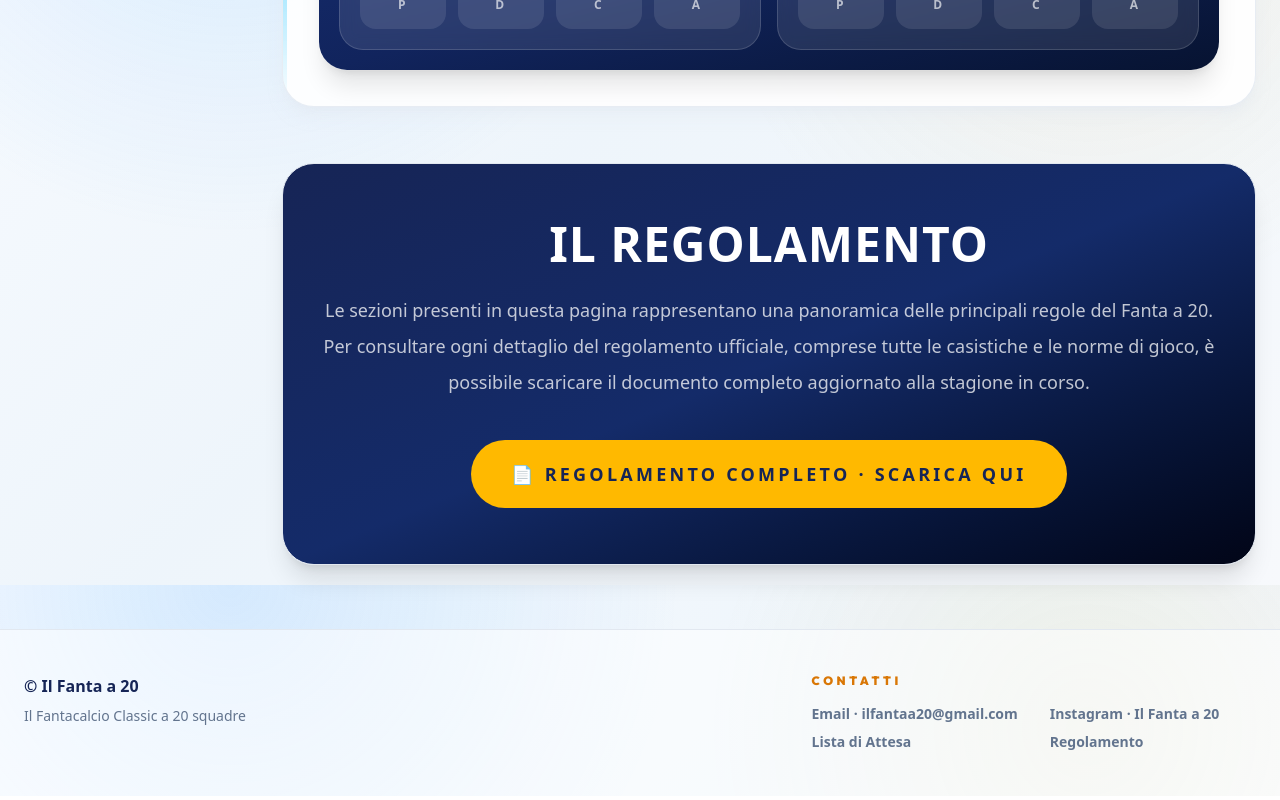
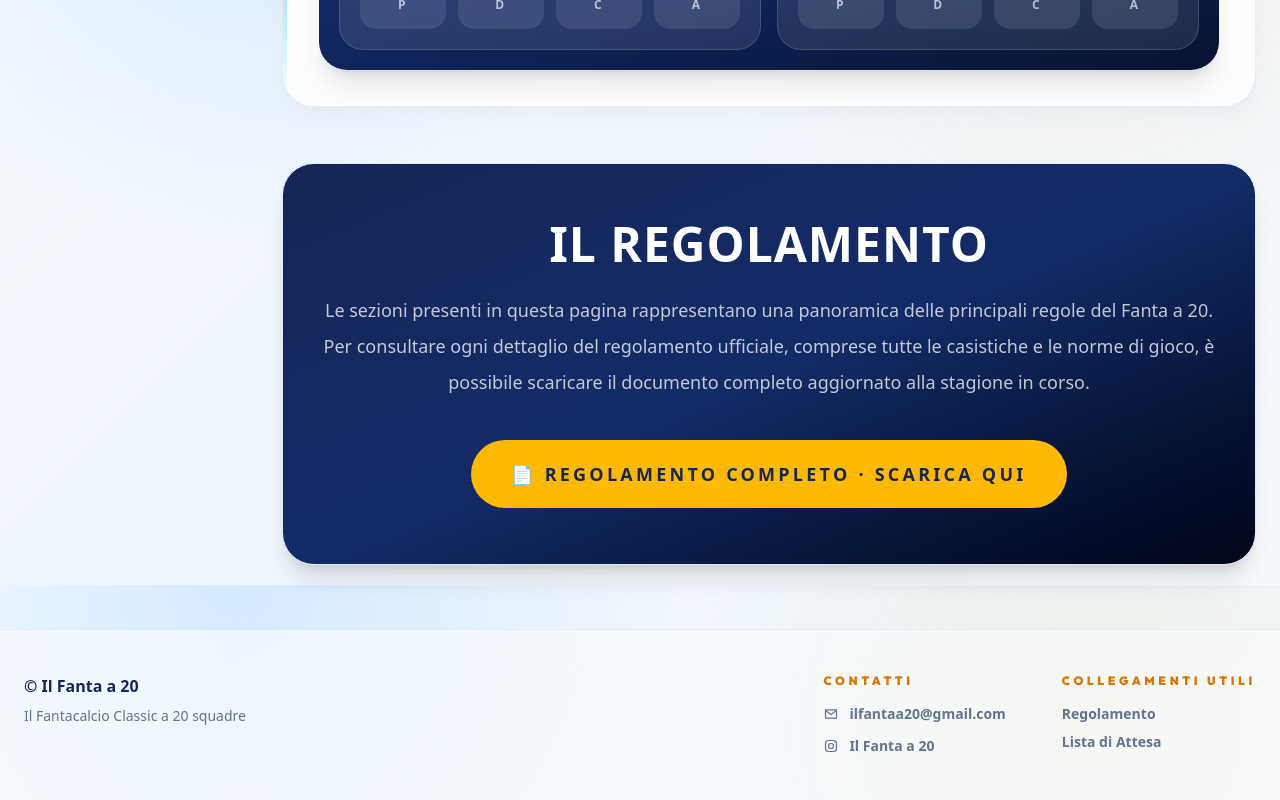
Before and after one commit to FedericoRavenna4/il-fanta-a-20, a Next.js app: page /regolamento in a window 1280 px wide. Shown: the part 1015-1815 px from the top of the page. Built offline with nearby package versions, Linux system fonts and the light colour scheme.

Commit message:
modifiche

```diff
--- a/src/app/components/Footer.tsx
+++ b/src/app/components/Footer.tsx
@@ -3,18 +3,36 @@ import Link from "next/link";
 export default function Footer() {
   return (
     <footer className="mt-auto border-t border-slate-200 bg-white/55">
-      <div className="mx-auto grid max-w-7xl gap-8 px-4 py-9 text-slate-500 sm:grid-cols-[1fr_auto] sm:px-6 sm:py-11">
+      <div className="mx-auto grid max-w-7xl gap-8 px-4 py-9 text-slate-500 sm:grid-cols-2 sm:px-6 sm:py-11 lg:grid-cols-[1fr_auto_auto] lg:gap-14">
         <div>
           <p className="font-black text-blue-950">© Il Fanta a 20</p>
           <p className="mt-2 text-sm">Il Fantacalcio Classic a 20 squadre</p>
         </div>
         <div>
           <p className="section-eyebrow">Contatti</p>
-          <div className="mt-4 grid gap-2 text-sm font-semibold sm:grid-cols-2 sm:gap-x-8">
-            <a href="mailto:ilfantaa20@gmail.com" className="transition hover:text-blue-950">Email · ilfantaa20@gmail.com</a>
-            <a href="https://www.instagram.com/ilfantaa20/" target="_blank" rel="noreferrer" className="transition hover:text-blue-950">Instagram · Il Fanta a 20</a>
+          <div className="mt-4 grid gap-3 text-sm font-semibold">
+            <a href="mailto:ilfantaa20@gmail.com" className="group flex items-center gap-2.5 transition hover:text-blue-950">
+              <svg aria-hidden="true" viewBox="0 0 24 24" className="h-4 w-4 shrink-0 fill-none stroke-current stroke-[1.8] transition group-hover:text-sky-600">
+                <path d="M3.75 5.75h16.5v12.5H3.75z" />
+                <path d="m4.5 7 7.5 5.75L19.5 7" />
+              </svg>
+              <span>ilfantaa20@gmail.com</span>
+            </a>
+            <a href="https://www.instagram.com/ilfantaa20/" target="_blank" rel="noreferrer" className="group flex items-center gap-2.5 transition hover:text-blue-950">
+              <svg aria-hidden="true" viewBox="0 0 24 24" className="h-4 w-4 shrink-0 fill-none stroke-current stroke-[1.8] transition group-hover:text-sky-600">
+                <rect x="3.75" y="3.75" width="16.5" height="16.5" rx="4.5" />
+                <circle cx="12" cy="12" r="3.75" />
+                <circle cx="17.5" cy="6.5" r=".75" className="fill-current stroke-none" />
+              </svg>
+              <span>Il Fanta a 20</span>
+            </a>
+          </div>
+        </div>
+        <div>
+          <p className="section-eyebrow">Collegamenti utili</p>
+          <div className="mt-4 grid gap-2 text-sm font-semibold">
+            <Link href="/regolamento" className="transition hover:text-blue-950">Regolamento</Link>
             <Link href="/lista-attesa" className="transition hover:text-blue-950">Lista di Attesa</Link>
-            <Link href="/regolamento" className="transition hover:text-blue-950">Regolamento</Link>
           </div>
         </div>
       </div>
--- a/src/app/emblemi/page.tsx
+++ b/src/app/emblemi/page.tsx
@@ -46,7 +46,7 @@ export default function EmblemiPage() {
       <div className="relative mx-auto max-w-[90rem] px-4 pb-12 pt-7 sm:px-5 sm:pb-16 sm:pt-10 lg:px-8 lg:pb-20 lg:pt-12">
         <header className="mb-6 max-w-4xl border-b border-slate-300/70 pb-5 sm:mb-8 sm:pb-6">
           <p className="section-eyebrow">Archivio degli emblemi</p>
-          <h1 className="font-onder-title font-onder-title-mobile-compact mt-2 text-blue-950">
+          <h1 className="font-onder-title font-onder-title-mobile-compact mt-2 flex flex-col gap-[0.18em] text-blue-950 sm:block">
             <span className="block sm:inline">La collezione</span><span className="block sm:ml-1 sm:inline">ufficiale</span>
           </h1>
           <p className="mt-3 text-[13px] font-semibold leading-5 text-slate-500 sm:text-base sm:leading-7">
--- a/src/app/gioca/page.tsx
+++ b/src/app/gioca/page.tsx
@@ -39,7 +39,7 @@ export default async function GiocaPage({
           <div className="relative">
             <div>
               <p className="section-eyebrow">
-                Il Fanta a 20 · Arcade Room
+                Arcade Room
               </p>
               <h1 className="font-onder-title mt-2.5 break-words text-3xl uppercase text-blue-950 sm:mt-4 sm:text-5xl lg:text-7xl">
                 La Sala Giochi
--- a/src/app/page.tsx
+++ b/src/app/page.tsx
@@ -209,7 +209,7 @@ export default async function Home() {
         <div className="relative grid grid-cols-1 items-center gap-y-4 sm:gap-12">
           <div className="contents sm:block">
             <p className="section-eyebrow order-1 col-span-2">Il portale ufficiale</p>
-            <h1 className="font-onder-hero order-2 mt-0 flex w-fit max-w-full flex-col items-start gap-[0.3em] text-[clamp(1.2rem,3.8vw,3rem)] text-blue-950 sm:mt-6">
+            <h1 className="font-onder-hero order-2 mt-0 flex w-fit max-w-full flex-col items-start gap-[0.3em] text-[1.1rem] text-blue-950 sm:mt-6 sm:text-[clamp(1.2rem,3.8vw,3rem)]">
               <span className="block whitespace-nowrap">NON E&apos; SOLO</span>
               <span className="block whitespace-nowrap">FANTACALCIO.</span>
               <span className="block whitespace-nowrap text-blue-700">E&apos; IL FANTA A 20</span>
@@ -244,9 +244,9 @@ export default async function Home() {
                   <h3 className="break-words text-lg font-black uppercase leading-tight sm:max-w-48 sm:text-2xl">{team.nome}</h3>
                   <p className="mt-1.5 text-[10px] font-bold uppercase tracking-[0.14em] text-white/45 sm:mt-3 sm:text-xs">{team.legaAttuale}</p>
                   {emblemi.length > 0 && (
-                    <div className="mt-2 flex items-center gap-1 sm:mt-3">
-                      {emblemi.map((emblema, index) => (
-                        <span key={emblema.id} className={`relative flex h-9 w-9 items-center justify-center sm:h-10 sm:w-10 ${index >= 3 ? "sm:hidden" : ""}`}>
+                    <div className="mt-2 grid w-full grid-cols-6 justify-items-center sm:mt-3 sm:w-[13.5rem]">
+                      {emblemi.map((emblema) => (
+                        <span key={emblema.id} className="relative flex h-9 w-9 items-center justify-center sm:h-8 sm:w-8">
                           <span className={`pointer-events-none absolute h-8 w-8 rounded-full blur-lg sm:h-7 sm:w-7 ${PALETTE_EMBLEMI[emblema.categoria].glow}`} />
                           <Image src={emblema.immagine} alt={emblema.nome} width={42} height={42} className="relative max-h-full max-w-full object-contain drop-shadow-[0_7px_9px_rgba(0,0,0,.35)]" />
                         </span>
@@ -297,14 +297,14 @@ export default async function Home() {
           <div className="pointer-events-none absolute -right-24 -top-28 h-72 w-72 rounded-full bg-sky-300/20 blur-[85px]" />
           <div className="relative min-w-0">
             <p className="section-eyebrow">Archivio degli emblemi</p>
-            <h2 className="font-onder-title mt-2 text-blue-950"><span className="block sm:inline">La collezione</span><span className="block sm:ml-1 sm:inline">ufficiale</span></h2>
+            <h2 className="font-onder-title mt-2 flex flex-col gap-[0.18em] text-blue-950 sm:block"><span className="block sm:inline">La collezione</span><span className="block sm:ml-2 sm:inline">ufficiale</span></h2>
             <p className="mt-2 max-w-xl text-xs font-semibold leading-5 text-slate-500 sm:text-sm sm:leading-6">Scopri rarità, traguardi e record da sbloccare nel mondo Fanta a 20</p>
             <span className="mt-4 hidden min-h-11 items-center rounded-xl border border-blue-950/15 bg-white/55 px-4 text-[9px] font-black uppercase tracking-[0.13em] text-blue-950 shadow-sm backdrop-blur transition duration-300 group-hover:border-blue-950/30 group-hover:bg-white sm:inline-flex sm:px-5 sm:text-[10px]">
               Visualizza tutta la collezione ufficiale →
             </span>
           </div>
 
-          <div className="relative mt-4 grid grid-cols-5 items-center gap-2 border-t border-blue-950/10 pt-4 sm:mt-0 sm:gap-4 sm:border-l sm:border-t-0 sm:pl-8 sm:pt-0 lg:mt-6 lg:border-l-0 lg:pl-0 lg:pt-4">
+          <div className="relative mt-4 grid grid-cols-5 items-center gap-2 border-t border-blue-950/10 pt-4 sm:mt-0 sm:gap-4 sm:border-l sm:border-t-0 sm:pl-8 sm:pt-0 lg:mt-10 lg:border-l-0 lg:pl-0 lg:pt-4">
             {emblemiVetrina.map((emblema) => {
               const palette = PALETTE_EMBLEMI[emblema.categoria];
               return (
@@ -398,7 +398,7 @@ export default async function Home() {
           <div className="absolute right-0 top-1/2 h-80 w-80 -translate-y-1/2 rounded-full bg-sky-400/15 blur-3xl" />
           <div className="relative flex flex-col gap-9 lg:flex-row lg:items-center lg:justify-between">
             <div className="max-w-3xl"><p className="section-eyebrow">Le regole del gioco</p><h2 className="font-onder-title mt-2 text-3xl uppercase sm:mt-3 sm:text-5xl">Il regolamento</h2><p className="mt-3 text-sm font-semibold leading-5 text-slate-500 sm:mt-5 sm:text-lg sm:leading-7">Ogni grande competizione vive di regole all’altezza delle sue ambizioni. Scopri il sistema che governa aste, rose, mercato e tornei e rende ogni scelta decisiva.</p></div>
-            <span className="relative inline-flex w-fit shrink-0 items-center overflow-hidden rounded-full border border-blue-950/15 bg-white/60 px-6 py-3 text-xs font-black uppercase tracking-[0.16em] shadow-sm transition duration-300 group-hover:border-blue-950/30 group-hover:bg-white"><span className="relative">Consulta il regolamento</span></span>
+            <span className="relative inline-flex w-fit shrink-0 items-center overflow-hidden rounded-full border border-blue-950/15 bg-white/60 px-6 py-3 text-xs font-black uppercase tracking-[0.16em] shadow-sm transition duration-300 group-hover:border-blue-950/30 group-hover:bg-white max-sm:mx-auto"><span className="relative">Consulta il regolamento</span></span>
           </div>
         </Link>
       </section>
```
